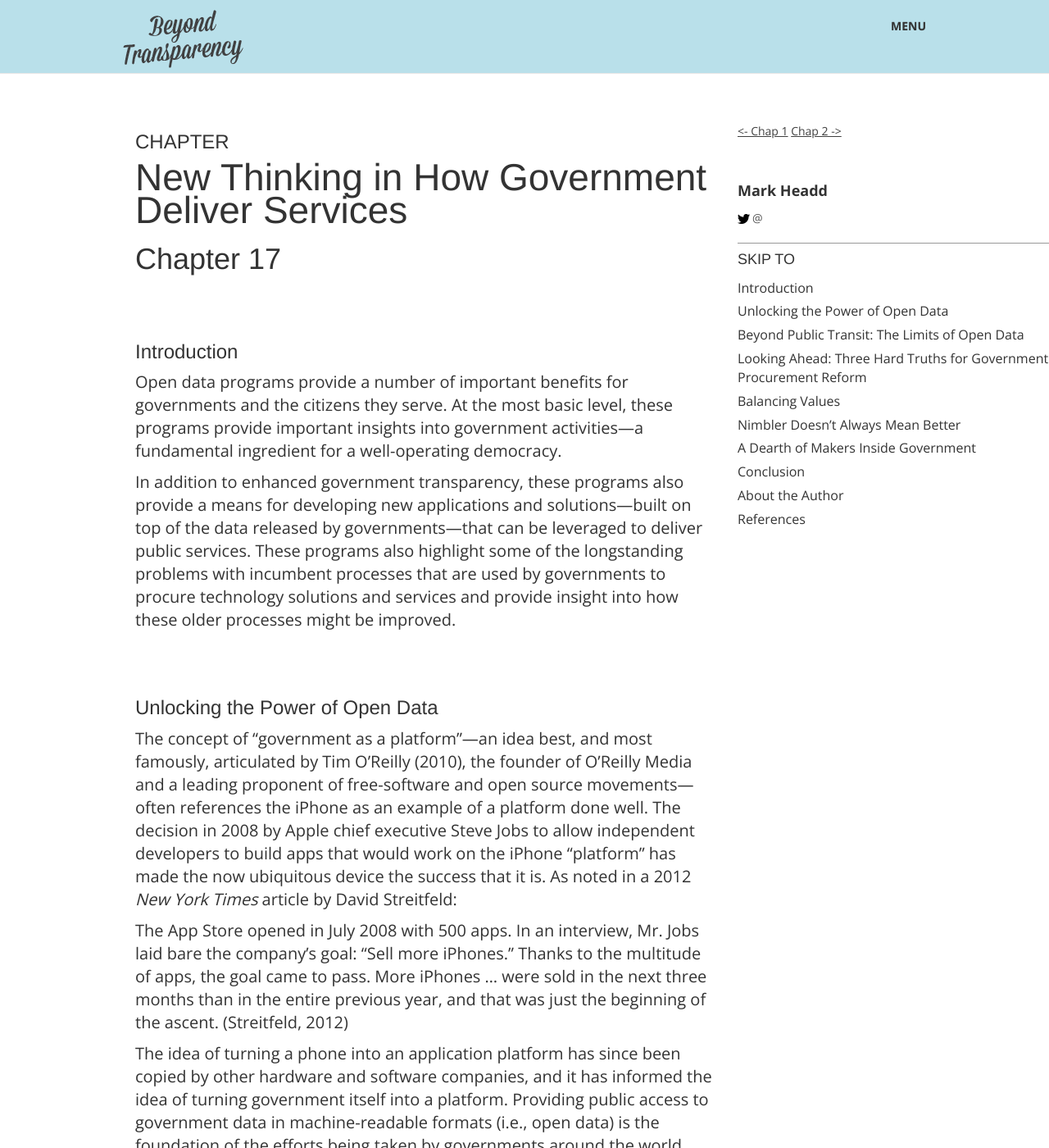
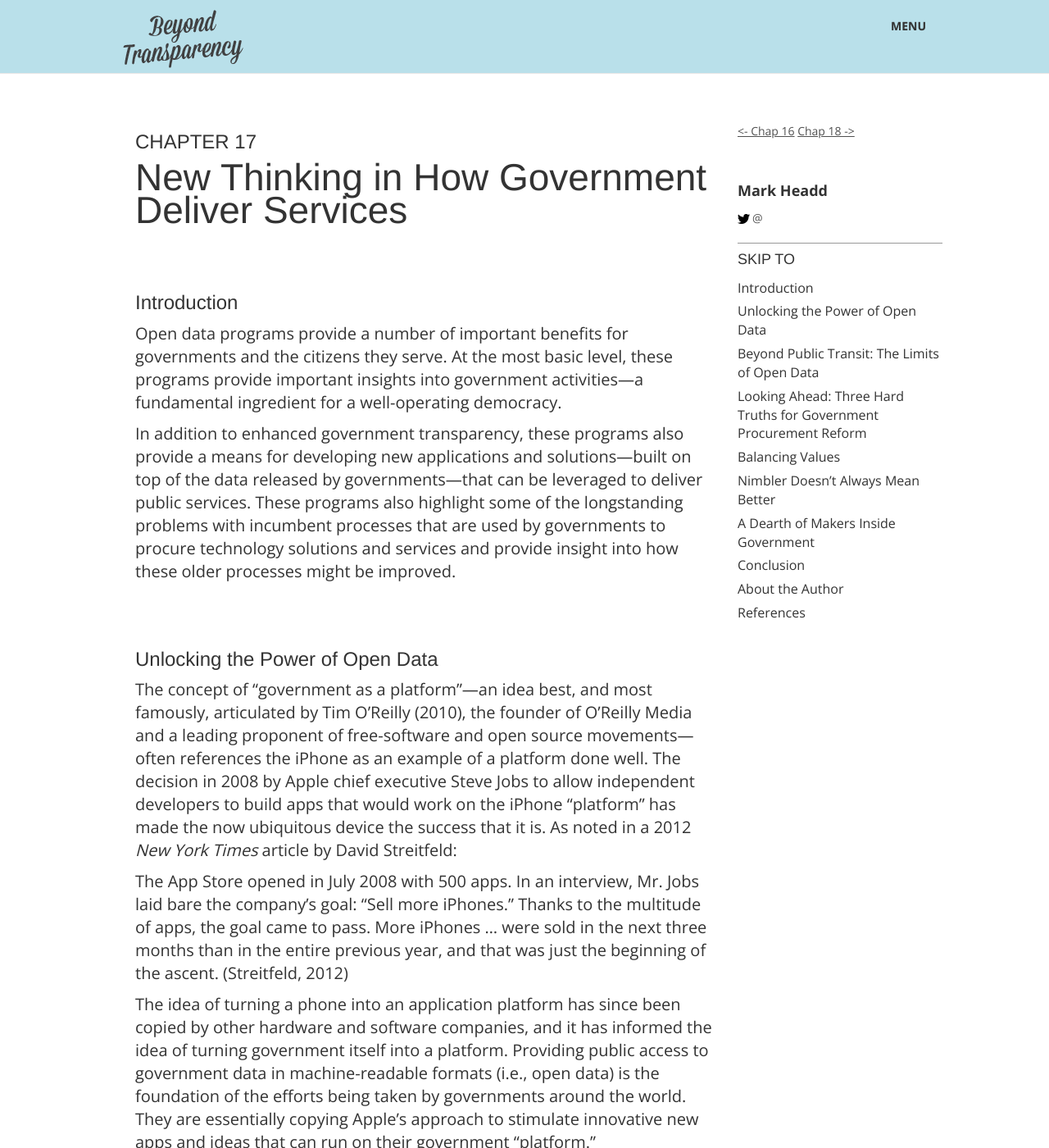
Before and after one commit to codeforamerica/beyondtransparency, a Jekyll site: the page built from chapters/chapter17.md, in a window 1280 px wide and 1400 px high. Shown: the whole window at 82% size. Built offline with Jekyll 4.4.1, drawn with Linux system fonts in a browser that asks for light colours; nearby versions of some CDN libraries; Markdown is read by kramdown in place of the engine named in the settings.

Commit message:
next and prev chapter links

```diff
--- a/_layouts/chapter.html
+++ b/_layouts/chapter.html
@@ -22,7 +22,22 @@ layout: default
   <div class="col-md-3 in-chapter-sidebar">
     <div class="in-chapter-sidebar-content">
       <div class="chapter-nav-links">
-        <a href="">&lt;- Chap 1</a> <a href=""> Chap 2 -&gt;</a>
+        {% capture prev %}{{page.chapter | minus:1  }}{% endcapture %}
+        {% capture next %}{{page.chapter | plus:1  }}{% endcapture %}
+
+
+
+        {% for p in site.pages %}
+
+        {% capture counter %}{{p.chapter | plus:0  }}{% endcapture %}
+          {% if counter ==  prev  %}
+
+            <a href="{{ p.url }}">&lt;- Chap {{ p.chapter}}</a>
+          {% endif %}
+          {% if counter == next %}
+            <a href="{{ p.url }}">Chap {{ p.chapter}} -&gt;</a>
+          {% endif %}
+        {% endfor %}
       </div>
       {% if !page.author %}
       <div class="author">
--- a/chapters/chapter17.md
+++ b/chapters/chapter17.md
@@ -2,11 +2,8 @@
 layout: chapter
 author: Mark Headd
 title: New Thinking in How Government Deliver Services
+chapter: 17
 ---
-
-
-Chapter 17
-==========
 
 ### Introduction
 
--- a/css/main.css
+++ b/css/main.css
@@ -298,6 +298,7 @@ div.critics .attribution{
   padding-top:15px;
   transition:all 0.5s ease-in-out;
   overflow:auto;
+  z-index:1000;
 }
 .chapter-nav.show{
   transition:all 0.5s ease-in-out;
@@ -371,4 +372,8 @@ div.critics .attribution{
 }
 .in-chapter-sidebar-content{
   position:fixed;
+  width:250px;
+  overflow:auto;
+  bottom:0px;
+  top:150px;
 }
```
